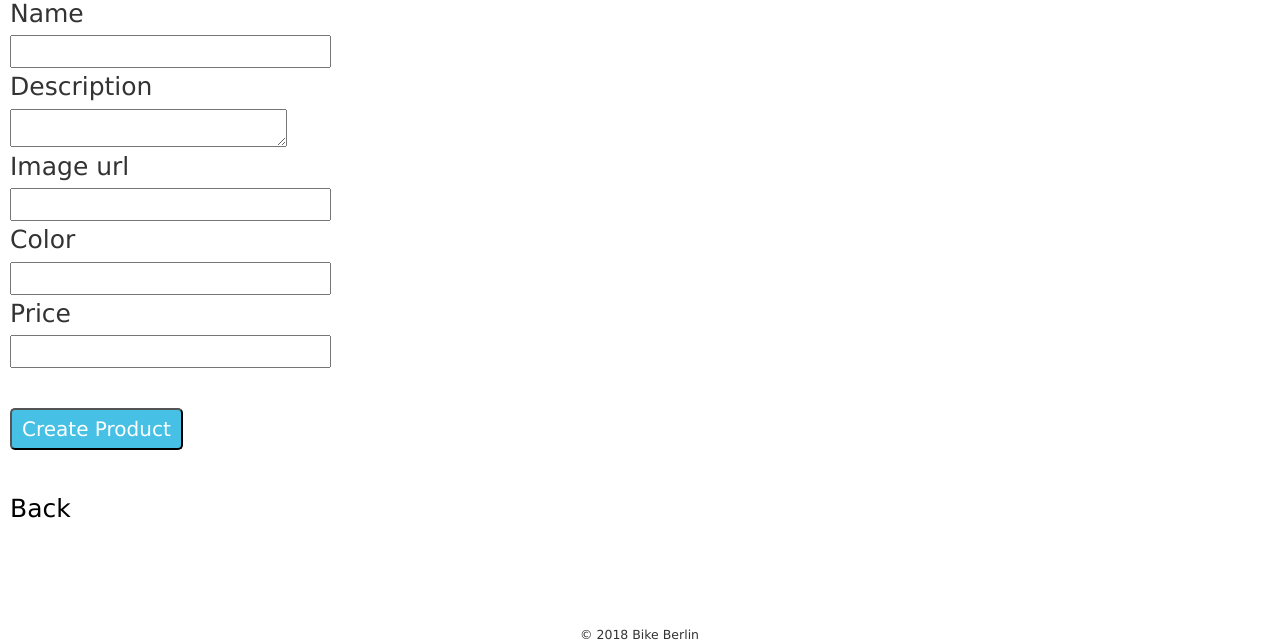
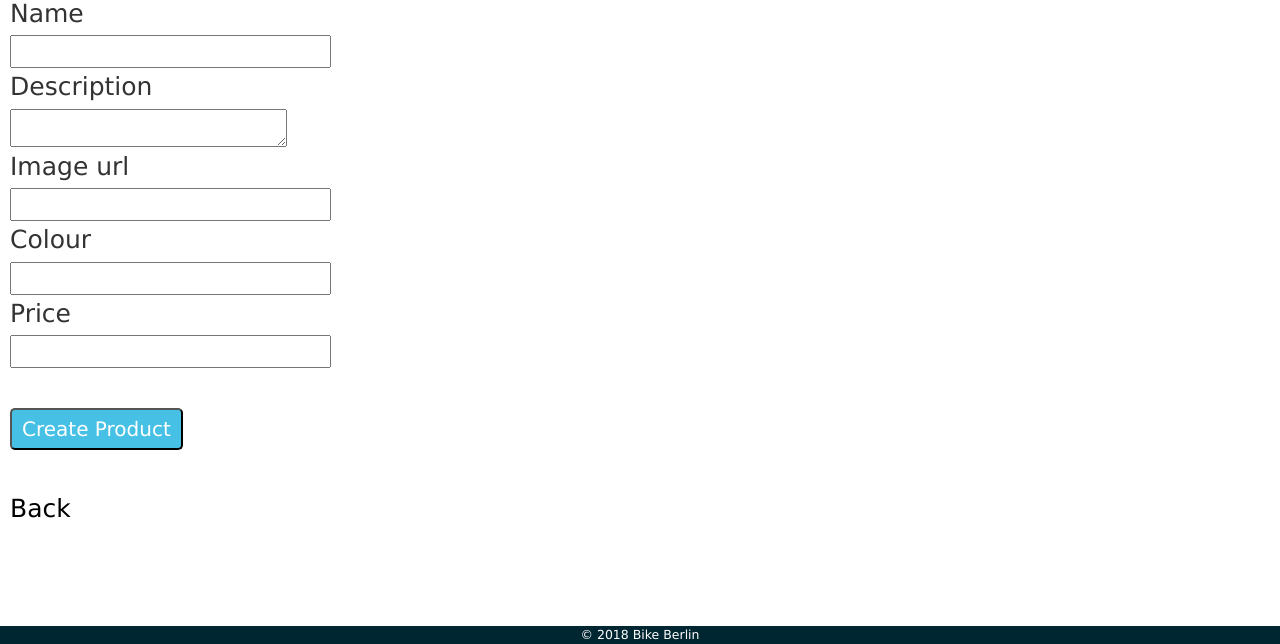
Before and after one commit to Nadia89M/sample_app, a Rails app: page /products/new in a window 1280 px wide. Shown: the part 156-800 px from the top of the page. Run offline with Rails 7, Linux system fonts and the light colour scheme; style sheets or scripts are compiled from the project's sources; some libraries are stand-ins or nearby versions.

Commit message:
4.5: Views

```diff
--- a/app/assets/stylesheets/simple_pages.scss
+++ b/app/assets/stylesheets/simple_pages.scss
@@ -65,6 +65,11 @@ nav a:active {
   background-color: transparent;
 }
 
+.carousel-caption {
+  color: #47C0E5;
+  font-weight: bold;
+}
+
 .address {
   text-align: center;
   font-size: 20px;
@@ -91,7 +96,8 @@ footer {
   font-size: 50%;
   position: fixed;
   bottom: 0px;
-  left: 50%;
-  margin-left: -60px;
   z-index: 9999;
+  background-color: #002632;
+  color: white;
+  text-align: center;
 }
--- a/app/controllers/products_controller.rb
+++ b/app/controllers/products_controller.rb
@@ -4,7 +4,7 @@ class ProductsController < ApplicationController
   # GET /products
   # GET /products.json
   def index
-    @products = Product.all
+    @products = Product.limit(3)
   end
 
   # GET /products/1
@@ -69,6 +69,6 @@ class ProductsController < ApplicationController
 
     # Never trust parameters from the scary internet, only allow the white list through.
     def product_params
-      params.require(:product).permit(:name, :description, :image_url, :color, :price)
+      params.require(:product).permit(:name, :description, :image_url, :colour, :price)
     end
 end
--- a/app/controllers/simple_pages_controller.rb
+++ b/app/controllers/simple_pages_controller.rb
@@ -1,10 +1,7 @@
 class SimplePagesController < ApplicationController
 
-  def index
-  end
-
   def landing_page
-    @featured_product = Product.first
+    @products = Product.limit(3)
   end
 
 end
--- a/app/views/layouts/application.html.erb
+++ b/app/views/layouts/application.html.erb
@@ -31,7 +31,7 @@
 
     <%= yield %>
 
-    <footer>
+    <footer class="container-fluid">
       &copy; 2018 Bike Berlin
     </footer>
   </body>
--- a/app/views/products/_form.html.erb
+++ b/app/views/products/_form.html.erb
@@ -27,8 +27,8 @@
   </div>
 
   <div class="field">
-    <%= form.label :color %>
-    <%= form.text_field :color %>
+    <%= form.label :colour %>
+    <%= form.text_field :colour %>
   </div>
 
   <div class="field">
--- a/app/views/products/show.html.erb
+++ b/app/views/products/show.html.erb
@@ -18,7 +18,7 @@
 
   <p>
     <strong>Color:</strong>
-    <%= @product.color %>
+    <%= @product.colour %>
   </p>
 
   <p>
--- /dev/null
+++ b/db/migrate/20180903180531_rename_colors_in_products.rb
@@ -0,0 +1,5 @@
+class RenameColorsInProducts < ActiveRecord::Migration
+  def change
+    rename_column :products, :color, :colour
+  end
+end
```
Also changed, not shown: app/views/products/_product.html.erb (added, +12 -0 lines), app/views/products/index.html.erb (+1 -12 lines), app/views/simple_pages/landing_page.html.erb (+22 -2 lines).
